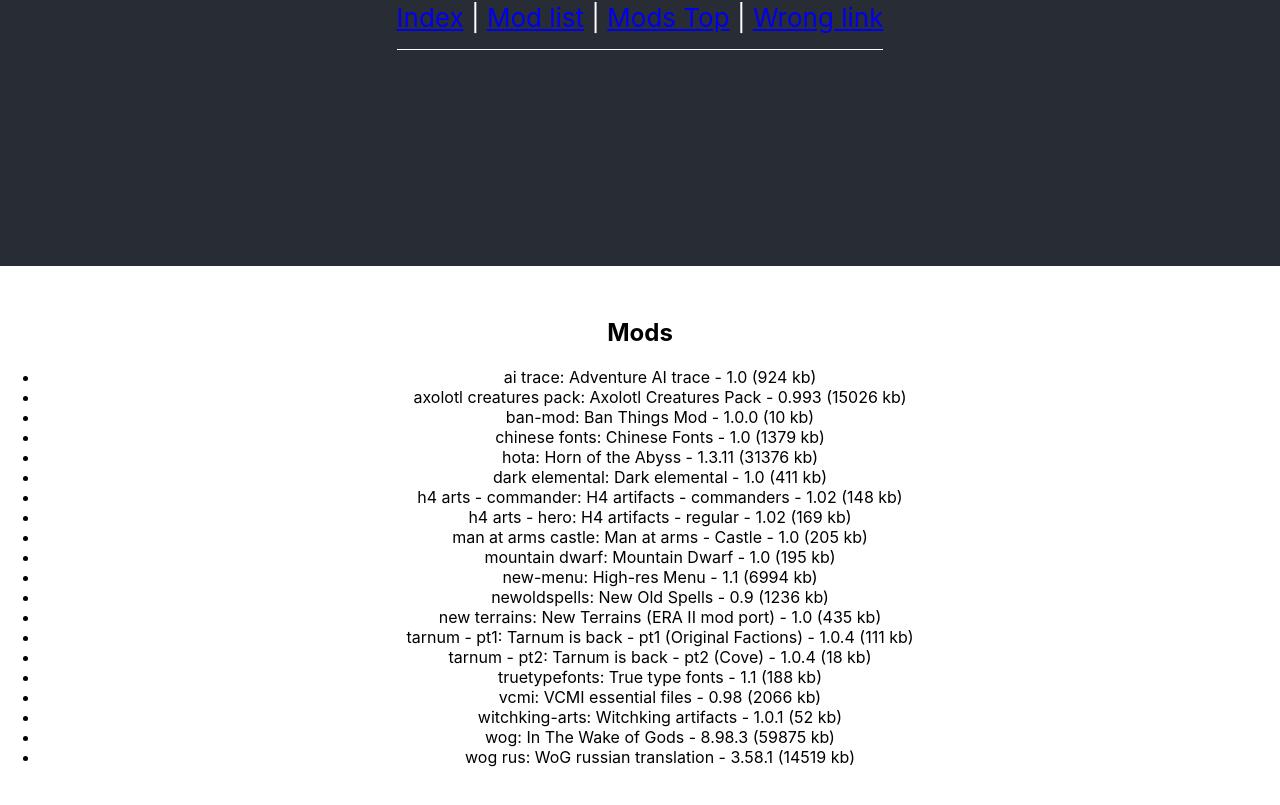
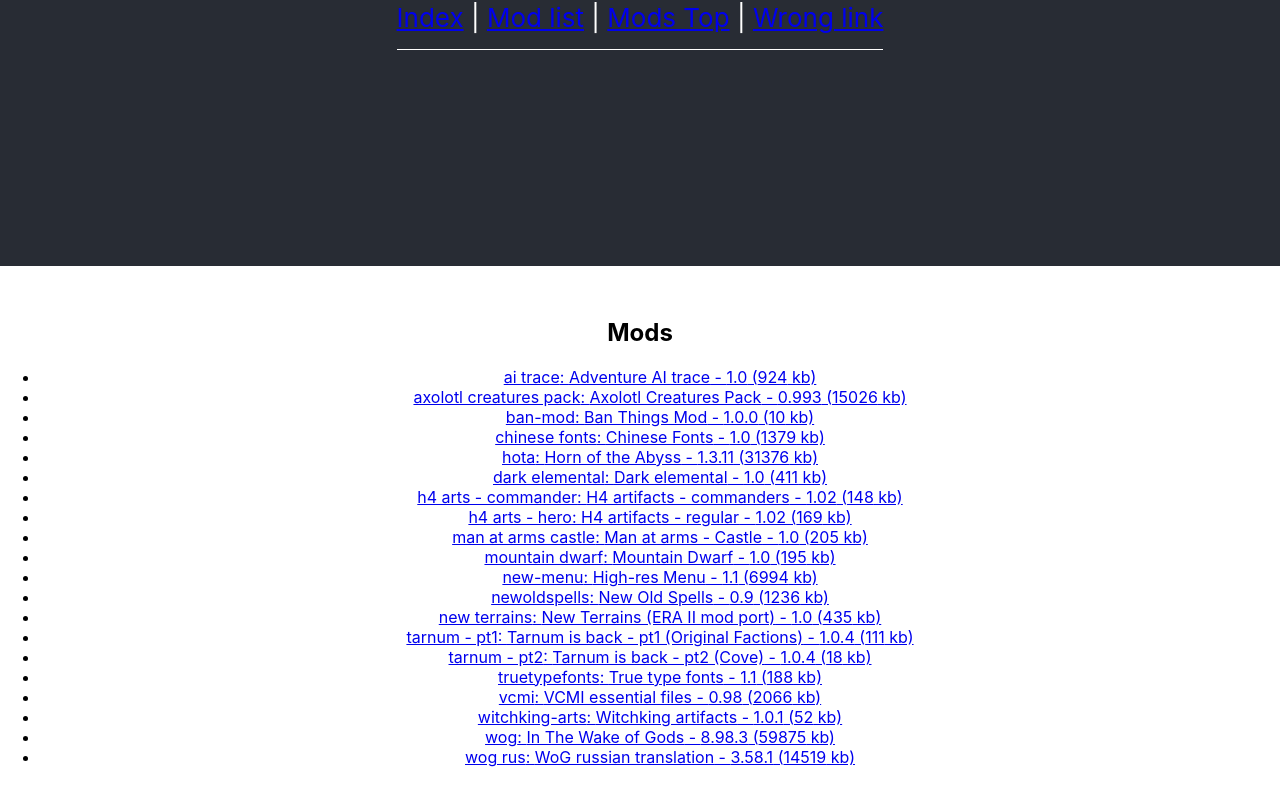
Before and after one commit to ArseniyShestakov/vcmi-mods-browser, a React (Create React App) app: page /list in a window 1280 px wide. Shown: the part 534-1339 px from the top of the page. Built offline with nearby package versions, Linux system fonts and the light colour scheme; the HTML template or start-up script is replaced by a standard one.

Commit message:
Mods list: add links to page of specific mod

```diff
--- a/src/components/Mod.tsx
+++ b/src/components/Mod.tsx
@@ -1,4 +1,5 @@
 import * as React from "react";
+import { Link } from "react-router-dom";
 
 interface ModComponentProps {
     short: boolean,
@@ -10,19 +11,22 @@
 
 export default class ModComponent extends React.Component <ModComponentProps, any> {
   render() {
-    if (this.props.short) {
+    const mod = this.props;
+    if (mod.short) {
         return (
           <li>
-              {this.props.id}: {this.props.name} - {this.props.version} ({this.props.size} kb)
+            <Link to={`/mod/${mod.id}`}>
+                {mod.id}: {mod.name} - {mod.version} ({mod.size} kb)
+            </Link>
           </li>
         );
     } else {
         return (
           <div>
-              <p>id: {this.props.id}:</p>
-              <p>name: {this.props.name}</p>
-              <p>version: {this.props.version}</p>
-              <p>size: {this.props.size} kb</p>
+              <p>id: {mod.id}:</p>
+              <p>name: {mod.name}</p>
+              <p>version: {mod.version}</p>
+              <p>size: {mod.size} kb</p>
           </div>
         );
     }
--- a/src/routes/Mod.tsx
+++ b/src/routes/Mod.tsx
@@ -1,5 +1,5 @@
 import * as React from 'react';
-import { Routes, Route, useParams } from 'react-router-dom';
+import { useParams } from 'react-router-dom';
 import ModComponent from '../components/Mod';
 
 export default function ModRoute() {
```
